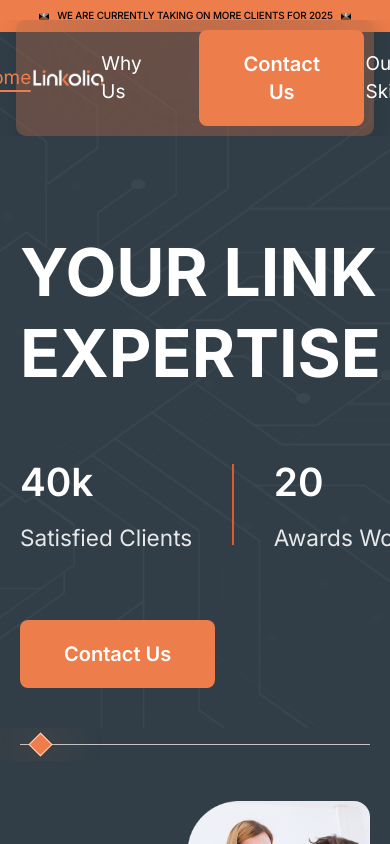
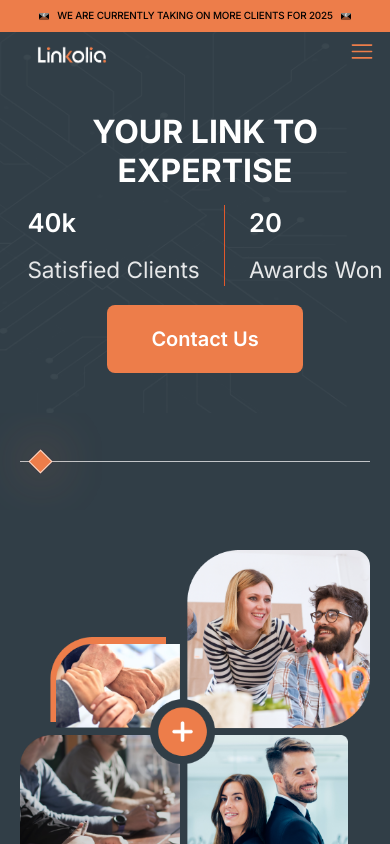
Before and after one commit to ansarali41/linkolio, a Next.js app: page / in a window 390 px wide. Shown: the top 844 px of the page. Built offline with nearby package versions, Linux system fonts and the light colour scheme.

Commit message:
all done ,except client slider section

```diff
--- a/src/app/components/DiamondLine.jsx
+++ b/src/app/components/DiamondLine.jsx
@@ -1,6 +1,6 @@
 export default function DiamondLine({ diamondPosition }) {
     return (
-        <div className="flex items-center justify-center w-full py-2 md:py-20 px-[20px] md:px-32 overflow-hidden">
+        <div className="flex items-center justify-center w-full py-[40px] lg:py-20 px-[20px] lg:px-32 overflow-hidden">
             <div className="flex items-center w-full">
                 {diamondPosition === 'left' ? (
                     <>
--- a/src/app/components/Header.jsx
+++ b/src/app/components/Header.jsx
@@ -2,21 +2,32 @@
 import Image from 'next/image';
 import Link from 'next/link';
 import { usePathname } from 'next/navigation';
-import { CiMenuBurger } from 'react-icons/ci';
+import { RxHamburgerMenu } from 'react-icons/rx';
+import { useState } from 'react';
+import { IoMdClose } from 'react-icons/io';
 
 export default function Header() {
     const pathname = usePathname();
+    const [isMenuOpen, setIsMenuOpen] = useState(false);
 
     const links = [
         { href: '/', label: 'Home' },
-        { href: '/#why-us', label: 'Why Us' },
-        { href: '/#expertise', label: 'Our Expertise' },
-        { href: '/#skills', label: 'Our Skills' },
+        { href: '/why-us', label: 'Why Us' },
+        { href: '/expertise', label: 'Our Expertise' },
+        { href: '/skills', label: 'Our Skills' },
     ];
 
+    const isActive = href => {
+        return pathname === href;
+    };
+
+    const toggleMenu = () => {
+        setIsMenuOpen(!isMenuOpen);
+    };
+
     return (
-        <header className=" lg:pt-[32px] px-4 lg:px-32 overflow-hidden absolute top-5 left-0 right-0">
-            <div className=" rounded-[10px] bg-[rgba(237,125,74,0.26)] shadow-[4px_4px_20px_4px_rgba(0,0,0,0.10)] backdrop-blur-[106.5px] p-[10px]">
+        <header className="lg:pt-[32px] px-[21px] lg:px-32 overflow-hidden absolute top-8 lg:top-5 left-0 right-0 z-50">
+            <div className="rounded-[10px] lg:bg-[rgba(237,125,74,0.26)] lg:shadow-[4px_4px_20px_4px_rgba(0,0,0,0.10)] lg:backdrop-blur-[106.5px] p-[10px]">
                 <div className="grid grid-cols-12 items-center">
                     {/* images */}
                     <div className="col-span-3">
@@ -24,13 +35,13 @@ export default function Header() {
                     </div>
 
                     {/* links */}
-                    <div className="col-span-6 flex items-center justify-center gap-[70px]">
+                    <div className="col-span-6 hidden lg:flex items-center justify-center gap-[70px]">
                         {links.map(link => (
                             <Link
                                 key={link.href}
                                 href={link.href}
                                 className={`font-[inter] font-normal text-[19px] leading-[150%] ${
-                                    pathname === link.href
+                                    isActive(link.href)
                                         ? 'relative after:absolute after:bottom-0 after:left-0 after:right-0 after:h-[2px] after:bg-[#ED7D4A] after:rounded-[10px] text-[#ED7D4A]'
                                         : 'text-white'
                                 }`}
@@ -41,10 +52,62 @@ export default function Header() {
                     </div>
 
                     {/* button */}
-                    <div className="col-span-3 flex items-center justify-end">
+                    <div className="col-span-3 hidden lg:flex items-center justify-end">
                         <button
-                            type="submit"
+                            type="button"
                             className="bg-[#ED7D4A] text-white px-11 py-5 rounded-lg hover:bg-[#ED7D4A] transition-colors font-[inter] font-semibold text-[20px] leading-[28px]"
+                        >
+                            Contact Us
+                        </button>
+                    </div>
+                </div>
+            </div>
+
+            {/* Mobile menu button */}
+            <div className="lg:hidden absolute top-1/2 -translate-y-1/2 right-4 z-50">
+                <button onClick={toggleMenu} className="text-[#ED7D4A] text-2xl">
+                    <RxHamburgerMenu />
+                </button>
+            </div>
+
+            {/* Mobile menu sidebar */}
+            <div className={`fixed inset-0 bg-black/50 z-50 lg:hidden ${isMenuOpen ? 'block' : 'hidden'}`} onClick={toggleMenu}>
+                <div
+                    className="fixed inset-y-0 left-0 w-[280px] bg-[#313E47] p-6 transform transition-transform duration-300 ease-in-out ${
+                        isMenuOpen ? 'translate-x-0' : '-translate-x-full'
+                    }"
+                    onClick={e => e.stopPropagation()}
+                >
+                    <div className="flex justify-end">
+                        <button onClick={toggleMenu} className="text-[#ED7D4A] text-2xl">
+                            <IoMdClose />
+                        </button>
+                    </div>
+                    <div className="flex justify-between items-center mb-8">
+                        <Image src="/images/logos/logo.png" alt="Logo" width={222} height={60} />
+                    </div>
+
+                    <nav className="space-y-4">
+                        {links.map(link => (
+                            <Link
+                                key={link.href}
+                                href={link.href}
+                                className={`block text-white text-[19px] leading-[150%] font-[inter] font-normal ${isActive(link.href) ? 'text-[#ED7D4A]' : ''}`}
+                                onClick={e => {
+                                    e.preventDefault();
+                                    setIsMenuOpen(false);
+                                }}
+                            >
+                                {link.label}
+                            </Link>
+                        ))}
+                    </nav>
+
+                    <div className="mt-8">
+                        <button
+                            type="button"
+                            onClick={() => setIsMenuOpen(false)}
+                            className="w-full bg-[#ED7D4A] text-white px-11 py-5 rounded-lg hover:bg-[#ED7D4A] transition-colors font-[inter] font-semibold text-[20px] leading-[28px]"
                         >
                             Contact Us
                         </button>
--- a/src/app/components/HeroSection.jsx
+++ b/src/app/components/HeroSection.jsx
@@ -8,16 +8,16 @@ export default function HeroSection() {
             {/* header */}
             <Header />
             <div className="pb-[40px] lg:pb-0 pl-[20px] lg:pl-32 overflow-hidden">
-                <div className="grid md:grid-cols-12 gap-12 items-center ">
+                <div className="grid md:grid-cols-12 items-center ">
                     {/* content div */}
                     <div className="text-white col-span-12 lg:col-span-5">
-                        <div className="mt-[200px]">
-                            <h1 className="font-[inter] font-[700] text-[66px] leading-[122%] uppercase">YOUR Link to Expertise</h1>
+                        <div className="mt-[80px] text-center lg:text-start lg:mt-[200px]">
+                            <h1 className="font-[inter] font-[700] text-[32px] lg:text-[66px] leading-[122%] uppercase">YOUR Link to Expertise</h1>
                         </div>
 
-                        <div className="flex items-center gap-10 mt-[60px]">
+                        <div className="flex items-center justify-center lg:justify-start gap-6 lg:gap-10 mt-[14px] lg:mt-[60px]">
                             <div>
-                                <p className="font-[inter] font-[600] text-[38.75px]">40k</p>
+                                <p className="font-[inter] font-[600] text-[25.694px] lg:text-[38.75px]">40k</p>
                                 <p className="font-[inter] font-normal text-[22.604px] text-[rgba(255,255,255,0.88)] pt-[10px]">Satisfied Clients</p>
                             </div>
                             {/* vertical line */}
@@ -28,11 +28,11 @@ export default function HeroSection() {
                             </div>
 
                             <div>
-                                <p className="font-[inter] font-[600] text-[38.75px]">20</p>
+                                <p className="font-[inter] font-[600] text-[25.694px] lg:text-[38.75px]">20</p>
                                 <p className="font-[inter] font-normal text-[22.604px] text-[rgba(255,255,255,0.88)] pt-[10px]">Awards Won</p>
                             </div>
                         </div>
-                        <div className="mt-[65px]">
+                        <div className="mt-[18px] lg:mt-[65px] text-center lg:text-start">
                             <button
                                 type="submit"
                                 className="bg-[#ED7D4A] text-white px-11 py-5 rounded-lg hover:bg-[#ED7D4A] transition-colors font-[inter] font-semibold text-[20px] leading-[28px]"
```
